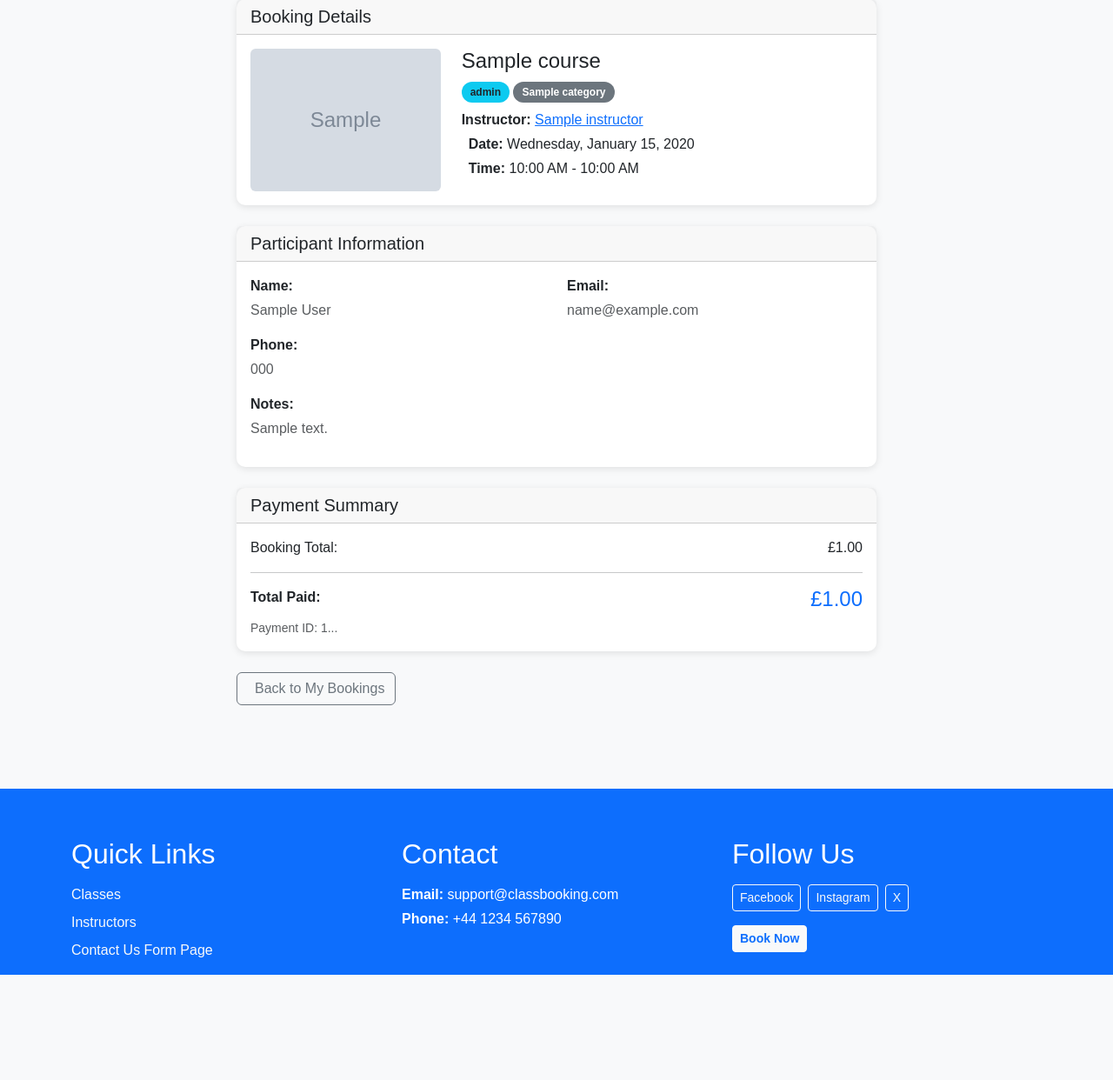
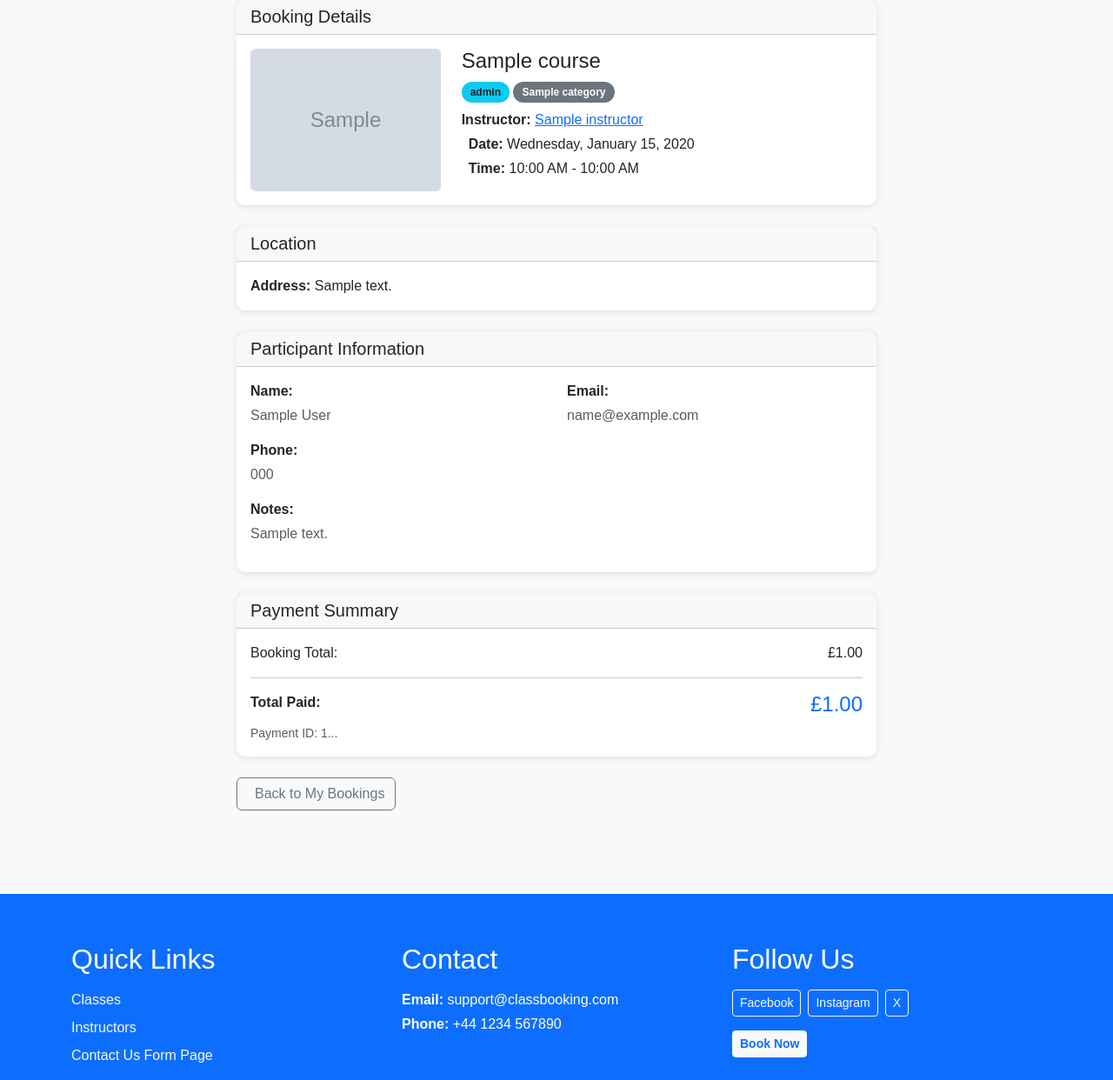
Before and after one commit to JModi16/classbooking, a Django app: template templates/bookings/booking_detail.html in a window 1280 px wide. Shown: the part 385-1627 px from the top of the page at 87% size. Before the commit the page ends 1506 px from the top, so only its background shows below. Run offline with Django 3.2, Linux system fonts and the light colour scheme; the template is opened without the code that fills it: most values are stand-ins (such as "Sample title", 1, 10 or a date in 2020); grey boxes marked "Sample" are stand-in pictures.

Commit message:
Show booking location in bookings and checkout success

```diff
--- a/bookings/views.py
+++ b/bookings/views.py
@@ -4,6 +4,10 @@ from django.utils import timezone
 from django.contrib import messages
 from django.db.models import Q
 from checkout.models import ClassBooking
+
+BOOKING_LOCATION_ADDRESS = (
+    "Stanmore Place Fitness Studio, Howard Road, Edgware, HA8 1FA"
+)
 
 
 @login_required
@@ -27,6 +31,7 @@ def my_bookings(request):
         "bookings": bookings,
         "upcoming_bookings": upcoming_bookings,
         "past_bookings": past_bookings,
+        "booking_location_address": BOOKING_LOCATION_ADDRESS,
     }
     return render(request, "bookings/my_bookings.html", context)
 
@@ -41,6 +46,7 @@ def booking_detail(request, booking_id):
     context = {
         "booking": booking,
         "now": timezone.now(),
+        "booking_location_address": BOOKING_LOCATION_ADDRESS,
     }
     return render(request, "bookings/booking_detail.html", context)
 
--- a/checkout/views.py
+++ b/checkout/views.py
@@ -318,6 +318,7 @@ def checkout_success(request, booking_id):
 
     context = {
         "booking": booking,
+        "booking_location_address": BOOKING_LOCATION_ADDRESS,
     }
     return render(request, "checkout/checkout_success.html", context)
 
--- a/templates/bookings/booking_detail.html
+++ b/templates/bookings/booking_detail.html
@@ -121,6 +121,18 @@
                 </div>
             </div>
 
+            <!-- Location -->
+            <div class="card mb-4">
+                <div class="card-header">
+                    <h5 class="mb-0">Location</h5>
+                </div>
+                <div class="card-body">
+                    <p class="mb-0">
+                        <strong>Address:</strong> {{ booking_location_address }}
+                    </p>
+                </div>
+            </div>
+
             <!-- Participant Information -->
             <div class="card mb-4">
                 <div class="card-header">
--- a/templates/bookings/my_bookings.html
+++ b/templates/bookings/my_bookings.html
@@ -91,6 +91,9 @@
                                     <p class="card-text">
                                         <strong>Total: £{{ booking.total_amount }}</strong>
                                     </p>
+                                    <p class="card-text small text-muted mb-2">
+                                        <strong>Location:</strong> {{ booking_location_address }}
+                                    </p>
                                     <p class="card-text small text-muted">
                                         Booking ID: {{ booking.booking_id|slice:":8" }}
                                     </p>
@@ -166,6 +169,9 @@
                                     <p class="card-text">
                                         <strong>£{{ booking.total_amount }}</strong>
                                     </p>
+                                    <p class="card-text small text-muted mb-2">
+                                        <strong>Location:</strong> {{ booking_location_address }}
+                                    </p>
                                     <div class="mt-auto">
                                         <a href="{% url 'booking_detail' booking.booking_id %}" class="btn btn-outline-secondary btn-sm w-100">
                                             View Details
```
Also changed, not shown: templates/checkout/checkout_success.html (+11 -0 lines).
